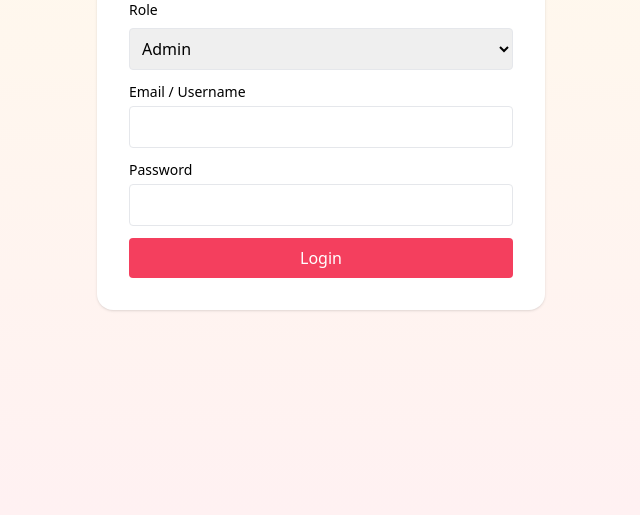
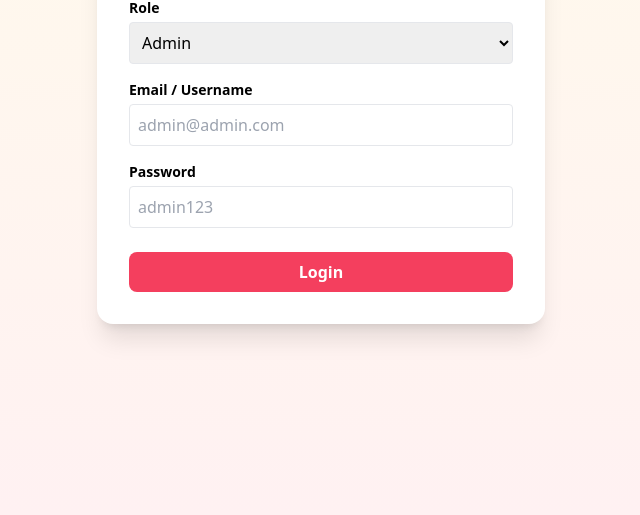
Before and after one commit to Sokvicheka/OOADM3, a plain HTML site: page index.html in a window 1280 px wide. Shown: the part 285-800 px from the top of the page, without its empty margins (319-959 px from the left). Drawn offline with nearby package versions, Linux system fonts and the light colour scheme.

Commit message:
Refactor HTML structure and styling for login page

```diff
--- a/index.html
+++ b/index.html
@@ -1,26 +1,27 @@
-<!DOCTYPE html>
-<html>
-<head>
-<meta charset='utf-8'>
-<title>Library Login</title>
+<!DOCTYPE html><html><head>
+<meta charset='utf-8'><meta name='viewport' content='width=device-width, initial-scale=1'>
+<title>Login</title>
 <script src="https://cdn.tailwindcss.com"></script>
 </head>
-<body class="min-h-screen bg-gradient-to-b from-amber-50 to-rose-50 flex items-center justify-center">
-<div class="bg-white p-8 rounded-2xl shadow max-w-md w-full">
-<h1 class="text-2xl font-bold mb-4 text-center">Library Login</h1>
-<label class="block mb-2 text-sm">Role</label>
-<select id="role" class="border p-2 rounded w-full mb-3">
-<option value="admin">Admin</option>
-<option value="user">User</option>
+<body class='min-h-screen flex items-center justify-center bg-gradient-to-b from-amber-50 to-rose-50'>
+<div class='bg-white p-8 rounded-2xl shadow-xl w-full max-w-md'>
+<h1 class='text-3xl font-bold mb-6 text-center'>Library Login</h1>
+
+<label class='block mb-1 text-sm font-semibold'>Role</label>
+<select id='role' class='border p-2 rounded w-full mb-4'>
+<option value='admin'>Admin</option>
+<option value='user'>User</option>
 </select>
-<label class="block mb-1 text-sm">Email / Username</label>
-<input id="username" class="border p-2 rounded w-full mb-3">
-<div id="pwBox">
-<label class="block mb-1 text-sm">Password</label>
-<input id="password" type="password" class="border p-2 rounded w-full mb-3">
+
+<label class='block mb-1 text-sm font-semibold'>Email / Username</label>
+<input id='username' class='border p-2 rounded w-full mb-4' placeholder='admin@admin.com'>
+
+<div id='pwBox'>
+<label class='block mb-1 text-sm font-semibold'>Password</label>
+<input id='password' type='password' class='border p-2 rounded w-full mb-6' placeholder='admin123'>
 </div>
-<button onclick="login()" class="w-full bg-rose-500 text-white py-2 rounded">Login</button>
+
+<button onclick='login()' class='w-full bg-rose-500 hover:bg-rose-600 text-white py-2 rounded-lg font-semibold'>Login</button>
 </div>
-<script src="js/auth.js"></script>
-</body>
-</html>
+<script src='js/auth.js'></script>
+</body></html>
```
